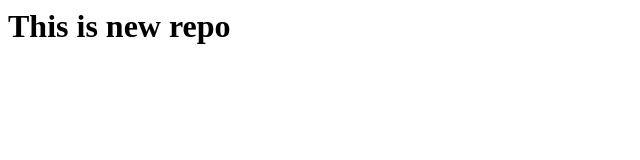
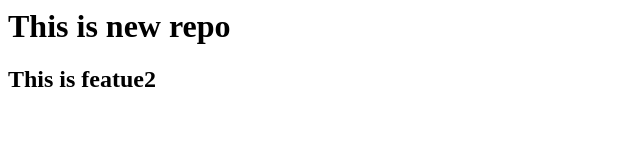
Before and after one commit to kiran-gopisetty/localrepo, a plain HTML site: page index.html in a window 1280 px wide. Shown: the whole page, without its empty margins (0-640 px from the left). Drawn offline with Linux system fonts and the light colour scheme.

Commit message:
added new h2

```diff
--- a/index.html
+++ b/index.html
@@ -1 +1,2 @@
 <h1>This is new repo</h1>
+<h2>This is featue2</h2>
```
